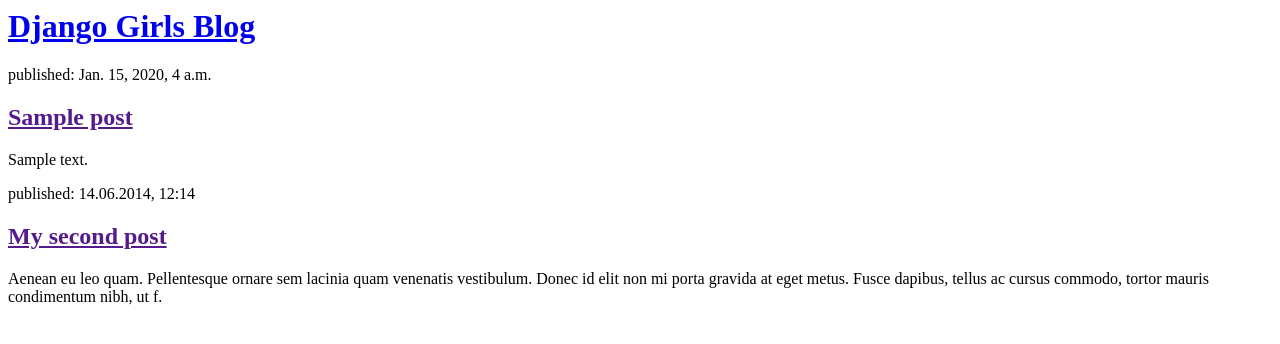
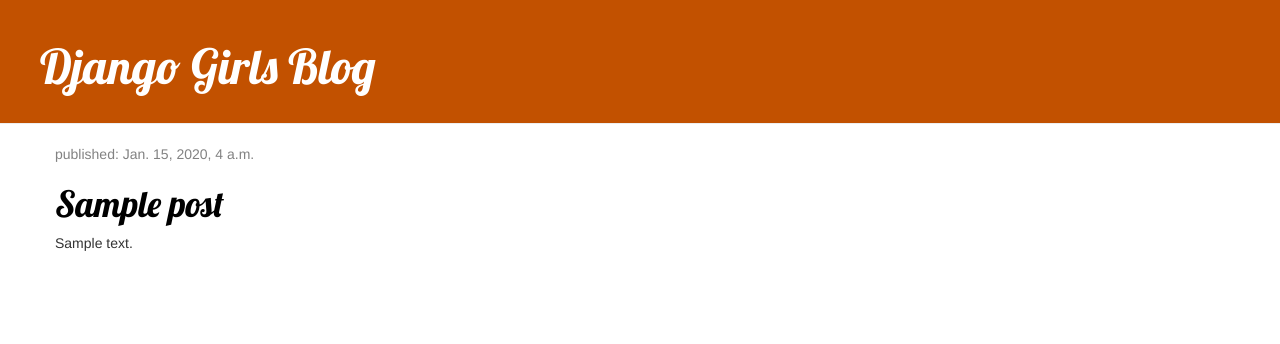
Before and after one commit to hundycougar/my-first-blog, a Django app: template tasklike/templates/tasklike/post_list.html in a window 1280 px wide. Shown: the top 344 px of the page. Run offline with Django 3.2, Linux system fonts and the light colour scheme; the template is opened without the code that fills it: values that come from a table or form of the project are taken from there, others are empty; tables that the repository leaves empty hold one stand-in row (values such as "Sample post"); some libraries are stand-ins or nearby versions.

Commit message:
more funkiness

```diff
--- /dev/null
+++ b/tasklike/static/css/tasklike.css
@@ -0,0 +1,46 @@
+.page-header {
+    background-color: #C25100;
+    margin-top: 0;
+    padding: 20px 20px 20px 40px;
+}
+
+.page-header h1, .page-header h1 a, .page-header h1 a:visited, .page-header h1 a:active {
+    color: #ffffff;
+    font-size: 36pt;
+    text-decoration: none;
+}
+
+.content {
+    margin-left: 40px;
+}
+
+h1, h2, h3, h4 {
+    font-family: 'Lobster', cursive;
+}
+
+.date {
+    color: #828282;
+}
+
+.save {
+    float: right;
+}
+
+.post-form textarea, .post-form input {
+    width: 100%;
+}
+
+.top-menu, .top-menu:hover, .top-menu:visited {
+    color: #ffffff;
+    float: right;
+    font-size: 26pt;
+    margin-right: 20px;
+}
+
+.post {
+    margin-bottom: 70px;
+}
+
+.post h1 a, .post h1 a:visited {
+    color: #000000;
+}
--- /dev/null
+++ b/tasklike/templates/tasklike/base.html
@@ -0,0 +1,23 @@
+{% load static %}
+<html>
+    <head>
+       <link rel="stylesheet" href="//maxcdn.bootstrapcdn.com/bootstrap/3.2.0/css/bootstrap.min.css">
+        <link rel="stylesheet" href="//maxcdn.bootstrapcdn.com/bootstrap/3.2.0/css/bootstrap-theme.min.css">
+        <link href="//fonts.googleapis.com/css?family=Lobster&subset=latin,latin-ext" rel="stylesheet" type="text/css">
+        <link rel="stylesheet" href="{% static 'css/tasklike.css' %}">
+        <title>Django Girls blog</title>
+    </head>
+    <body>
+    <div class="page-header">
+        <h1><a href="/">Django Girls Blog</a></h1>
+    </div>
+    <div class="content container">
+        <div class="row">
+            <div class="col-md-8">
+            {% block content %}
+            {% endblock %}
+            </div>
+        </div>
+    </div>
+</body>
+</html>
--- a/tasklike/templates/tasklike/post_list.html
+++ b/tasklike/templates/tasklike/post_list.html
@@ -1,26 +1,12 @@
-<html>
-    <head>
-        <title>Django Girls blog</title>
-    </head>
-    <body>
-        <div>
-            <h1><a href="/">Django Girls Blog</a></h1>
-        </div>
-
-        <div>
-          {% for post in posts %}
-            <div>
-              <p>published: {{ post.published_date }}</p>
-              <h2><a href="">{{ post.title }}</a></h2>
-              <p>{{ post.text|linebreaksbr }}</p>
-            </div>
-          {% endfor %}
-        </div>
-
-        <div>
-            <p>published: 14.06.2014, 12:14</p>
-            <h2><a href="">My second post</a></h2>
-            <p>Aenean eu leo quam. Pellentesque ornare sem lacinia quam venenatis vestibulum. Donec id elit non mi porta gravida at eget metus. Fusce dapibus, tellus ac cursus commodo, tortor mauris condimentum nibh, ut f.</p>
-        </div>
-    </body>
-</html>
+{% extends 'tasklike/base.html' %}
+{% block content %}
+                    {% for post in posts %}
+                        <div class="post">
+                            <div class="date">
+                                <p>published: {{ post.published_date }}</p>
+                            </div>
+                          <h1><a href="{% url 'post_detail' pk=post.pk %}">{{ post.title }}</a></h1>
+                            <p>{{ post.text|linebreaksbr }}</p>
+                        </div>
+                    {% endfor %}
+{% endblock %}
--- a/tasklike/urls.py
+++ b/tasklike/urls.py
@@ -3,4 +3,5 @@ from . import views
 
 urlpatterns = [
     path('', views.post_list, name='post_list'),
+    path('post/<int:pk>/', views.post_detail, name='post_detail'),
 ]
--- a/tasklike/views.py
+++ b/tasklike/views.py
@@ -1,4 +1,4 @@
-from django.shortcuts import render
+from django.shortcuts import render, get_object_or_404
 from django.utils import timezone
 from .models import Post
 
@@ -6,3 +6,7 @@ from .models import Post
 def post_list(request):
     posts = Post.objects.filter(published_date__lte=timezone.now()).order_by('published_date')
     return render(request, 'tasklike/post_list.html', {'posts': posts})
+
+def post_detail(request, pk):
+    post = get_object_or_404(Post, pk=pk)
+    return render(request, 'tasklike/post_detail.html', {'post': post})
```
Also changed, not shown: tasklike/templates/tasklike/post_detail.html (added, +13 -0 lines).
